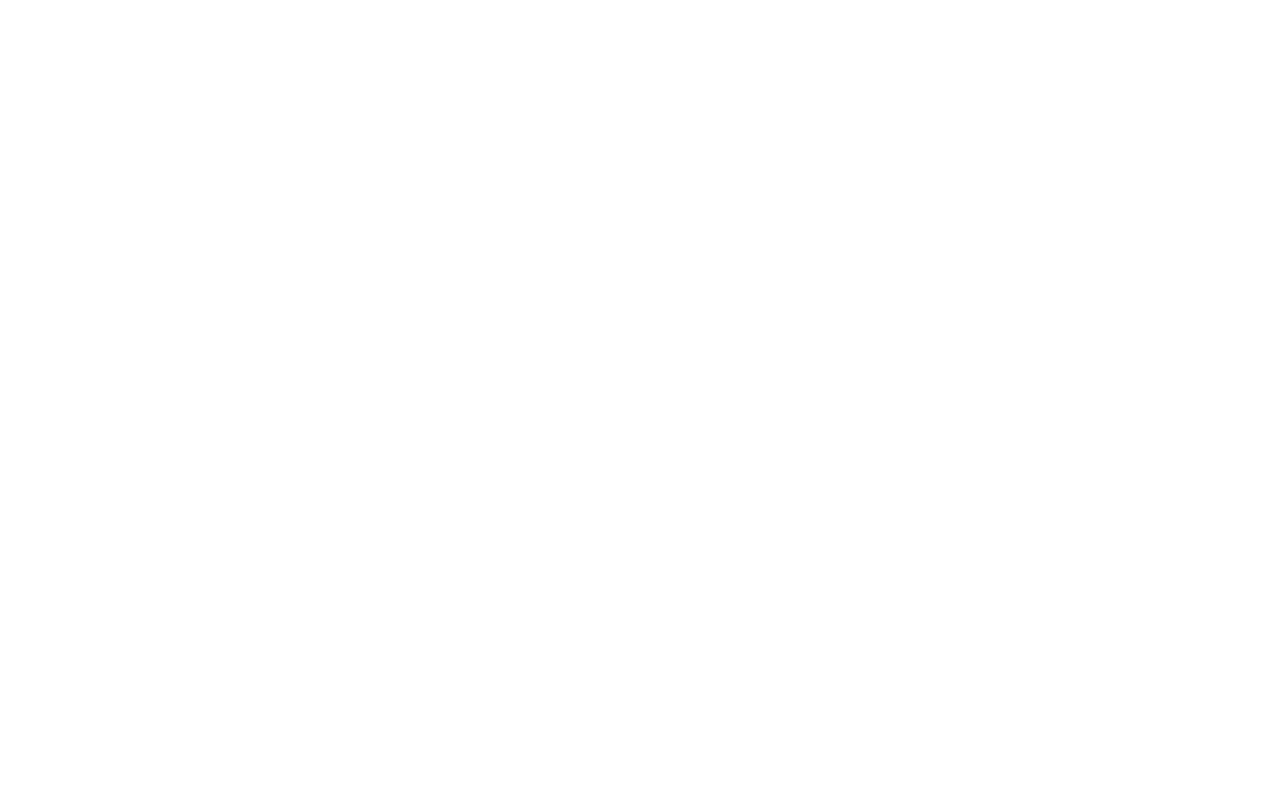
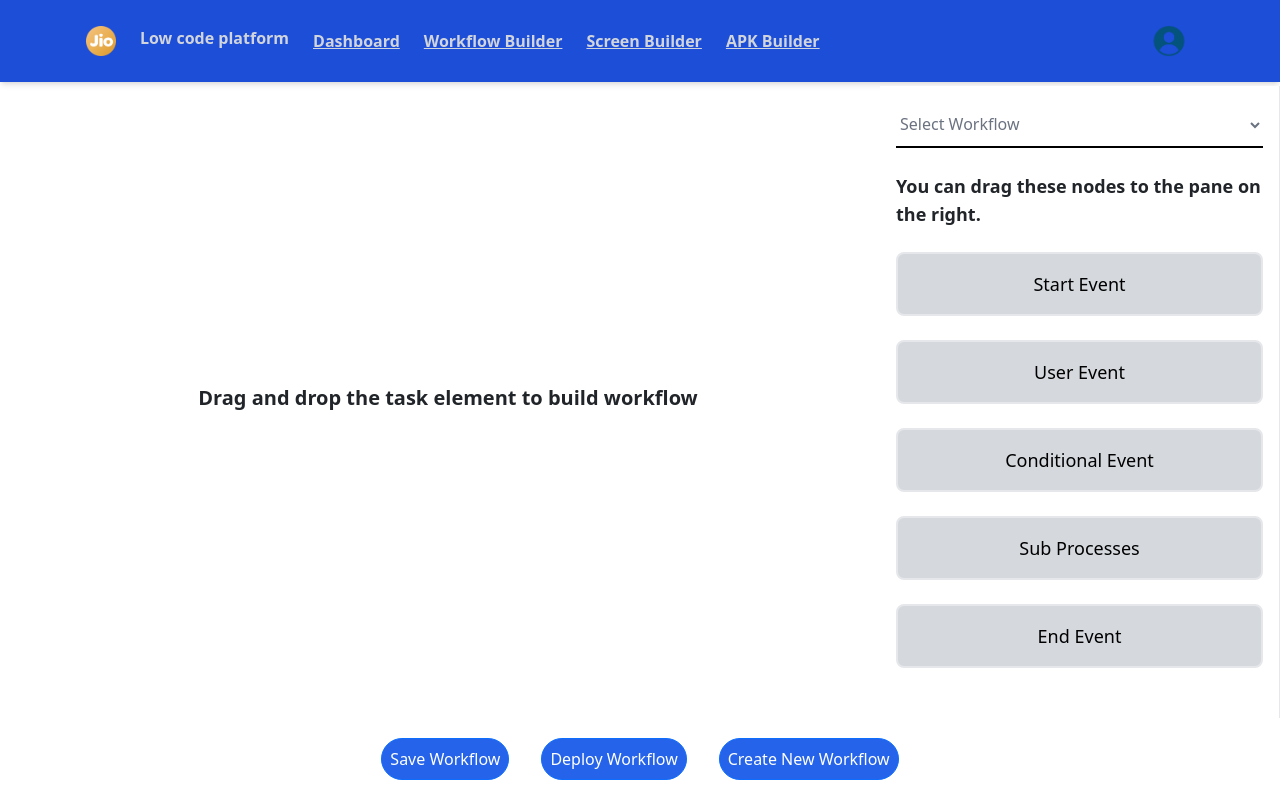
Before and after one commit to Manishagupta766/Jio_project, a React (Create React App) app: page /dashboard in a window 1280 px wide. Before the commit this address had no page. Built offline with nearby package versions, Linux system fonts and the light colour scheme.

Commit message:
Json file added workflow updated

```diff
--- a/src/App.js
+++ b/src/App.js
@@ -10,10 +10,12 @@ function App() {
   return (
     <Router>
       <Routes>
-        {/* Define routes for your pages */}
+
         <Route path="/" element={<Dashboard />} />
         <Route path="/canvas" element={<Canvas />} />
-        {/* Add more routes as needed */}
+        <Route path="/dashboard" element={<Dashboard  />} />
+
+
       </Routes>
     </Router>
   );
--- a/src/components/Canvas.js
+++ b/src/components/Canvas.js
@@ -1,5 +1,5 @@
 import React, { useState, useCallback } from 'react';
-import 'reactflow/dist/style.css'; // Remove if causing issues
+import 'reactflow/dist/style.css';
 import ReactFlow, { MiniMap, Controls, Background, addEdge, useNodesState, useEdgesState } from 'reactflow';
 import CanvasSide from './CanvasSide';
 
--- /dev/null
+++ b/src/components/Dashboard.css
@@ -0,0 +1,60 @@
+/* Add this to index.css or your CSS module */
+
+.flex {
+    display: flex;
+  }
+
+  .items-center {
+    align-items: center;
+  }
+
+  .justify-between {
+    justify-content: space-between;
+  }
+
+  .mb-4 {
+    margin-bottom: 1rem;
+  }
+
+  .text-lg {
+    font-size: 1.125rem;
+  }
+
+  .font-semibold {
+    font-weight: 600;
+  }
+
+  .text-xl {
+    font-size: 1.25rem;
+  }
+
+  .font-extrabold {
+    font-weight: 800;
+  }
+
+  .d-flex {
+    display: flex;
+  }
+
+  .flex-column {
+    flex-direction: column;
+  }
+
+  .flex-grow-1 {
+    flex-grow: 1;
+  }
+
+  .ms-3 {
+    margin-left: 1rem;
+  }
+
+  .p-2 {
+    padding: 0.5rem;
+  }
+
+  .mt-1 {
+    margin-top: 0.25rem;
+  }
+
+  /* //localstorage se get
+      // we can use redux by defining state  */
--- a/src/components/dashboard.js
+++ b/src/components/dashboard.js
@@ -1,25 +1,41 @@
-import React from 'react'
-import Header from './header'
-import Footer from './footer'
-import '../index.css';
-
+import React, { useState } from 'react';
+import { useLocation } from 'react-router-dom';
+import Header from './header';
+import Footer from './footer';
+import './Dashboard.css';
 import Sidebar from './sidebar';
 
 const Dashboard = () => {
+  const location = useLocation();
+  const [showModal, setShowModal] = useState(false);
+  const workflowName = location.state?.workflowName || '';
+
   return (
     <div className="d-flex flex-column min-vh-100">
       <Header />
-      <div className="flex-fill d-flex mt-1 ">
-      <div className="content flex-grow-1 ms-3 p-2 flex items-center justify-center">
-  <h1 className="text-center text-xl font-extrabold">Drag and drop the task element to build workflow</h1>
-</div>
+      <h className="container-fluid bg-slate-100 w-20">
+      {workflowName && (
+              <h2 className="ml-4 text-lg font-semibold">
+                 {workflowName}
+              </h2>
+            )}
+      </h>
+      {/* //use usestate for this workflow name  */}
 
+      <div className="flex-fill d-flex mt-1">
+        <div className="content flex-grow-1 ms-3 p-2 flex items-center justify-center">
+          <div className="flex items-center">
+            <h1 className="text-center text-xl font-extrabold">
+              Drag and drop the task element to build workflow
+            </h1>
 
-       <Sidebar/>
+          </div>
+        </div>
+        <Sidebar  showModal={showModal}/>
       </div>
-      <Footer  className="-mt-8px"/>
+      <Footer className="-mt-8px" setShowModal={setShowModal } showModal={showModal} />
     </div>
   );
 };
 
-export default Dashboard
+export default Dashboard;
--- a/src/components/footer.js
+++ b/src/components/footer.js
@@ -2,14 +2,15 @@ import React, { useState } from 'react';
 import ButtonComponent from './footerButton';
 import WorkflowModal from './workflowModal';
 
-const Footer = () => {
-  const [showModal, setShowModal] = useState(false);
+const Footer = (props) => {
+
   const [modalTitle, setModalTitle] = useState('');
-
+  const {setShowModal , showModal} = props;
   const handleClick = (buttonName) => {
     setModalTitle(buttonName);
     setShowModal(true);
   };
+
   const handleDeployWorkflow = (buttonName) => {
     alert("handle Deploy Workflow")
   };
--- a/src/components/header.js
+++ b/src/components/header.js
@@ -1,8 +1,8 @@
-// src/Header.js
+
 import React from 'react';
 import logo from '../utils/logo.png';
 import profile from '../profile.png';
-import '../index.css'; // Ensure Tailwind CSS is included here
+import '../index.css';
 
 const Header = () => {
   return (
--- a/src/components/sidebar.js
+++ b/src/components/sidebar.js
@@ -1,4 +1,5 @@
-import React from 'react';
+import React, { useEffect, useState } from 'react';
+import { useNavigate } from 'react-router-dom';
 import '../index.css';
 
 const CustomButton = ({ text, onClick }) => {
@@ -12,7 +13,35 @@ const CustomButton = ({ text, onClick }) => {
   );
 };
 
-const Sidebar = () => {
+const Sidebar = (props) => {
+  const navigate = useNavigate();
+  const [workflows, setWorkflows] = useState([]);
+  const [filteredWorkflows, setFilteredWorkflows] = useState([]);
+ const {showModal}= props;
+  const [selectedWorkflow, setSelectedWorkflow] = useState('');
+
+  useEffect(() => {
+    const savedWorkflows = JSON.parse(localStorage.getItem('workflows')) || [];
+    setWorkflows(savedWorkflows);
+    setFilteredWorkflows(savedWorkflows);
+  }, [showModal]);
+
+
+
+
+
+  const handleDropdownChange = (e) => {
+    const selectedId = e.target.value;
+
+    setSelectedWorkflow(selectedId);
+
+    const selectedWorkflow = workflows.find(workflow => workflow._id === selectedId);
+     if (selectedWorkflow) {
+    //  need to change nevigate part
+   navigate('/', { state: { workflowName: selectedWorkflow.workflowName } });
+     }
+  };
+
   const buttonLabels = [
     'Start Event',
     'User Event',
@@ -22,17 +51,20 @@ const Sidebar = () => {
   ];
 
   return (
-
     <div className="p-3 bg-white border-r border-gray-200" style={{ width: '400px' }}>
       <div className="relative mb-4">
         <select
-          id="underline_select"
+          id="workflow_select"
           className="block py-2.5 px-0 w-full text-md text-gray-500 bg-transparent border-b-2 border-black focus:outline-none focus:ring-0 focus:border-black"
+          value={selectedWorkflow}
+          onChange={handleDropdownChange}
         >
-          <option value="" disabled selected>Select Workflow</option>
-          <option value="1">Workflow 1</option>
-          <option value="2">Workflow 2</option>
-          <option value="3">Workflow 3</option>
+          <option value="" disabled>Select Workflow</option>
+          {filteredWorkflows.map(workflow => (
+            <option key={workflow._id} value={workflow._id}>
+              {workflow.workflowName}
+            </option>
+          ))}
         </select>
       </div>
 
--- a/src/components/workflowModal.js
+++ b/src/components/workflowModal.js
@@ -1,18 +1,65 @@
-import React, { useState } from 'react';
+import React, { useState, useEffect } from 'react';
 import { useNavigate } from 'react-router-dom';
 
 const WorkflowModal = ({ show, handleClose, title }) => {
   const [workflowName, setWorkflowName] = useState('');
-  const [workflowType, setWorkflowType] = useState('');
-  const [workflowSubtype, setWorkflowSubtype] = useState('');
+  const [workflowDesc, setWorkflowDesc] = useState('');
+  const [nameExists, setNameExists] = useState(false);
   const navigate = useNavigate();
 
+  useEffect(() => {
+    if (!localStorage.getItem('workflows')) {
+      localStorage.setItem('workflows', JSON.stringify([]));
+    }
+  }, []);
+
   const handleCreate = () => {
-    if (workflowName && workflowType && workflowSubtype) {
-      navigate('/canvas');
+    if (workflowName && workflowDesc) {
+      const existingWorkflows = JSON.parse(localStorage.getItem('workflows')) || [];
+
+
+      const isDuplicate = existingWorkflows.some(workflow => workflow.workflowName === workflowName);
+      if (isDuplicate) {
+        setNameExists(true);
+        return;
+      }
+
+      const newWorkflow = {
+        _id: `${workflowName}_${Date.now()}`,
+        workflowName,
+        workflowDesc,
+        flow: []
+      };
+
+      existingWorkflows.push(newWorkflow);
+
+      localStorage.setItem('workflows', JSON.stringify(existingWorkflows));
+
+      const jsonString = JSON.stringify(existingWorkflows, null, 2);
+      const blob = new Blob([jsonString], { type: 'application/json' });
+      const url = URL.createObjectURL(blob);
+      const link = document.createElement('a');
+      link.href = url;
+      link.download = 'workflows.json';
+      document.body.appendChild(link);
+      link.click();
+      document.body.removeChild(link);
+
+      navigate('/dashboard', { state: { workflowName } });
+
+      setWorkflowName('');
+      setWorkflowDesc('');
+      setNameExists(false);
+
+      handleClose();
     } else {
       alert('Please fill in all fields.');
     }
+  };
+
+  const handleNameChange = (e) => {
+    setWorkflowName(e.target.value);
+    setNameExists(false);
   };
 
   if (!show) return null;
@@ -28,65 +75,46 @@ const WorkflowModal = ({ show, handleClose, title }) => {
         </div>
         <div className="p-4">
           <form>
-            <div className="mb-2 p-0 ">
+            <div className="mb-2 p-0">
               <label className="block text-gray-700 mb-2 flex items-center">
                 <span className="mr-1">Enter Workflow Name</span>
                 <span className="text-red-500">*</span>
               </label>
               <input
                 type="text"
-
                 value={workflowName}
-                onChange={(e) => setWorkflowName(e.target.value)}
+                onChange={handleNameChange}
                 className="block py-2.5 px-0 w-full text-md text-gray-500 bg-transparent border-b-2 border-black focus:outline-none focus:ring-0 focus:border-black"
               />
+              {nameExists && <p className="text-red-500 text-sm mt-1">This workflow name already exists. Please choose a different name.</p>}
             </div>
 
             <div className="mb-4">
               <label className="block text-gray-700 mb-2 flex items-center">
-                <span className="mr-1">Enter Workflow Type</span>
+                <span className="mr-1">Enter Workflow Description</span>
                 <span className="text-red-500">*</span>
               </label>
-              <select
-                value={workflowType}
-                onChange={(e) => setWorkflowType(e.target.value)}
+              <input
+                type="text"
+                value={workflowDesc}
+                onChange={(e) => setWorkflowDesc(e.target.value)}
                 className="block py-2.5 px-0 w-full text-md text-gray-500 bg-transparent border-b-2 border-black focus:outline-none focus:ring-0 focus:border-black"
-              >
-                <option value="">Select type</option>
-                <option>Option 1</option>
-                <option>Option 2</option>
-                <option>Option 3</option>
-              </select>
-            </div>
-
-            <div className="mb-4">
-              <label className="block text-gray-700 mb-2 flex items-center">
-                <span className="mr-1">Enter Workflow Subtype</span>
-                <span className="text-red-500">*</span>
-              </label>
-              <select
-                value={workflowSubtype}
-                onChange={(e) => setWorkflowSubtype(e.target.value)}
-                className="block py-2.5 px-0 w-full text-md text-gray-500 bg-transparent border-b-2 border-black focus:outline-none focus:ring-0 focus:border-black"
-              >
-                <option value="">Select subtype</option>
-                <option>Option 1</option>
-                <option>Option 2</option>
-                <option>Option 3</option>
-              </select>
+              />
             </div>
           </form>
         </div>
-        <div className="flex justify-end p-4 ">
+        <div className="flex justify-end p-4">
           <button
             onClick={handleClose}
-            className="bg-gray-200 text-black py-2 px-4 rounded-md mr-2 hover:bg-gray-300 "  style={{ borderRadius: '20px' }}
+            className="bg-gray-200 text-black py-2 px-4 rounded-md mr-2 hover:bg-gray-300"
+            style={{ borderRadius: '20px' }}
           >
             Dismiss
           </button>
           <button
             onClick={handleCreate}
-            className="bg-blue-600 text-white py-2 px-4 rounded-md hover:bg-blue-800  "  style={{ borderRadius: '20px' }}
+            className="bg-blue-600 text-white py-2 px-4 rounded-md hover:bg-blue-800"
+            style={{ borderRadius: '20px' }}
           >
             Create
           </button>
```
Also changed, not shown: src/index.css (line endings or trailing spaces), src/utils/logo.png.
